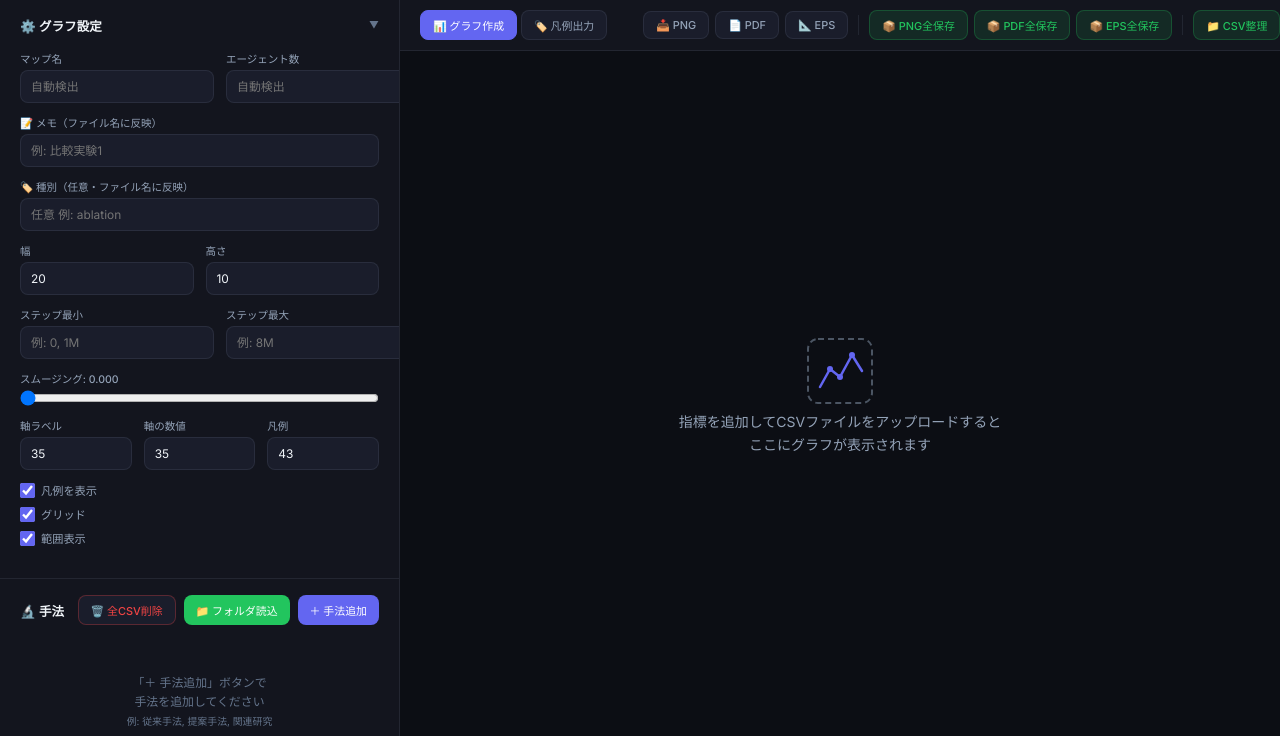
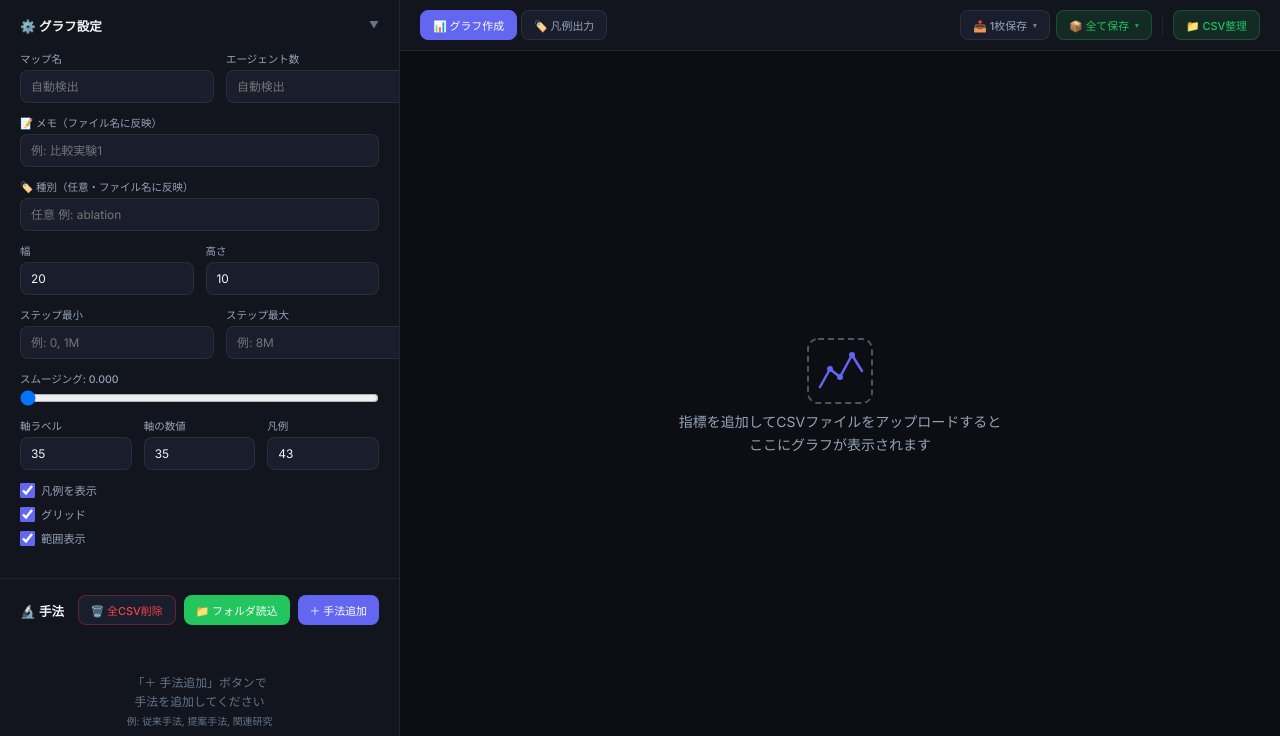
Before and after one commit to Yamaguchi-yushi/make_graph, a Flask app: page / in a window 1280 px wide. Shown: the part 64-800 px from the top of the page. Run offline with Flask 3, Linux system fonts and the light colour scheme; data that the repository does not hold is empty.

Commit message:
Consolidate export buttons into 1枚保存 / 全て保存 dropdowns
The toolbar had six format buttons (PNG/PDF/EPS × single + all), crowding
the metric tabs. Replace them with two dropdowns — "1枚保存" and
"全て保存" — each offering PNG/PDF/EPS. Menus close on selection and on
outside click. Reduces the toolbar to two export controls plus CSV整理.

Co-Authored-By: Claude Opus 4.8 <noreply@anthropic.com>

```diff
--- a/static/app.js
+++ b/static/app.js
@@ -51,6 +51,8 @@ const i18n = {
     "graphs_zip_downloaded": "件のグラフをZIPでダウンロードしました",
     "batch_export_failed": "一括エクスポート失敗: ",
     "export_csv_zip": "📁 CSV整理",
+    "export_single": "📥 1枚保存",
+    "export_all": "📦 全て保存",
     "export_legend": "🏷️ 凡例PDF出力",
     "mode_graph": "📊 グラフ作成",
     "mode_legend": "🏷️ 凡例出力",
@@ -129,6 +131,8 @@ const i18n = {
     "graphs_zip_downloaded": " graphs downloaded as ZIP",
     "batch_export_failed": "Batch export failed: ",
     "export_csv_zip": "📁 Organize CSV",
+    "export_single": "📥 Save one",
+    "export_all": "📦 Save all",
     "export_legend": "🏷️ Export Legend PDF",
     "mode_graph": "📊 Graph",
     "mode_legend": "🏷️ Legend",
@@ -207,6 +211,8 @@ const i18n = {
     "graphs_zip_downloaded": " graphiques téléchargés en ZIP",
     "batch_export_failed": "Échec de l'exportation groupée : ",
     "export_csv_zip": "📁 Organiser CSV",
+    "export_single": "📥 Enregistrer 1",
+    "export_all": "📦 Tout enregistrer",
     "export_legend": "🏷️ Exporter la légende PDF",
     "mode_graph": "📊 Graphique",
     "mode_legend": "🏷️ Légende",
@@ -262,7 +268,28 @@ document.addEventListener("click", (e) => {
   if (dropdown && !dropdown.contains(e.target)) {
     document.getElementById("lang-menu").classList.remove("show");
   }
+  // Export dropdowns: close when clicking outside either one
+  const single = document.getElementById("export-single-dropdown");
+  const all = document.getElementById("export-all-dropdown");
+  if ((!single || !single.contains(e.target)) &&
+      (!all || !all.contains(e.target))) {
+    closeExportMenus();
+  }
 });
+
+function closeExportMenus() {
+  document.getElementById("export-single-menu")?.classList.remove("show");
+  document.getElementById("export-all-menu")?.classList.remove("show");
+}
+
+function toggleExportMenu(which) {
+  const target = document.getElementById(
+    which === "single" ? "export-single-menu" : "export-all-menu");
+  const other = document.getElementById(
+    which === "single" ? "export-all-menu" : "export-single-menu");
+  other?.classList.remove("show");
+  target?.classList.toggle("show");
+}
 
 function applyTranslations() {
   document.querySelectorAll("[data-i18n]").forEach(el => {
--- a/static/style.css
+++ b/static/style.css
@@ -613,6 +613,49 @@ body {
   gap: 12px;
 }
 
+/* ── Export dropdowns (1枚保存 / 全て保存) ──────────────── */
+.export-dropdown {
+  position: relative;
+  display: inline-block;
+}
+.export-dropdown .caret {
+  font-size: .7em;
+  opacity: .8;
+}
+.export-menu {
+  display: none;
+  position: absolute;
+  top: calc(100% + 6px);
+  left: 0;
+  background: var(--bg-elevated);
+  border: 1px solid var(--border-hover);
+  border-radius: var(--radius-sm);
+  box-shadow: 0 8px 24px rgba(0, 0, 0, .5);
+  z-index: 100;
+  min-width: 120px;
+  overflow: hidden;
+  animation: dropIn .2s var(--ease);
+}
+.export-menu.show {
+  display: flex;
+  flex-direction: column;
+}
+.export-menu button {
+  background: none;
+  border: none;
+  padding: 9px 16px;
+  text-align: left;
+  color: var(--text-secondary);
+  font-size: .85rem;
+  font-family: inherit;
+  cursor: pointer;
+  transition: background .15s, color .15s;
+}
+.export-menu button:hover {
+  background: var(--accent);
+  color: white;
+}
+
 /* ── Mode toggle (Graph / Legend) ──────────────────────── */
 .mode-toggle {
   flex-shrink: 0;
--- a/templates/index.html
+++ b/templates/index.html
@@ -185,25 +185,28 @@
             <!-- tabs dynamically -->
           </div>
           <div class="export-buttons" id="graph-export-buttons">
-            <button class="btn btn-ghost btn-sm" onclick="exportCurrent('png')" id="export-png-btn">
-              <span>📥 PNG</span>
-            </button>
-            <button class="btn btn-ghost btn-sm" onclick="exportCurrent('pdf')" id="export-pdf-btn">
-              <span>📄 PDF</span>
-            </button>
-            <button class="btn btn-ghost btn-sm" onclick="exportCurrent('eps')" id="export-eps-btn">
-              <span>📐 EPS</span>
-            </button>
-            <span class="export-divider"></span>
-            <button class="btn btn-export-all btn-sm" onclick="exportAll('png')" id="export-all-png-btn">
-              <span data-i18n="export_all_png">📦 PNG全保存</span>
-            </button>
-            <button class="btn btn-export-all btn-sm" onclick="exportAll('pdf')" id="export-all-pdf-btn">
-              <span data-i18n="export_all_pdf">📦 PDF全保存</span>
-            </button>
-            <button class="btn btn-export-all btn-sm" onclick="exportAll('eps')" id="export-all-eps-btn">
-              <span data-i18n="export_all_eps">📦 EPS全保存</span>
-            </button>
+            <!-- 1枚保存: format chosen from dropdown -->
+            <div class="export-dropdown" id="export-single-dropdown">
+              <button class="btn btn-ghost btn-sm" onclick="toggleExportMenu('single')" id="export-single-btn">
+                <span data-i18n="export_single">📥 1枚保存</span> <span class="caret">▾</span>
+              </button>
+              <div class="export-menu" id="export-single-menu">
+                <button onclick="exportCurrent('png'); closeExportMenus()">PNG</button>
+                <button onclick="exportCurrent('pdf'); closeExportMenus()">PDF</button>
+                <button onclick="exportCurrent('eps'); closeExportMenus()">EPS</button>
+              </div>
+            </div>
+            <!-- 全て保存: format chosen from dropdown -->
+            <div class="export-dropdown" id="export-all-dropdown">
+              <button class="btn btn-export-all btn-sm" onclick="toggleExportMenu('all')" id="export-all-btn">
+                <span data-i18n="export_all">📦 全て保存</span> <span class="caret">▾</span>
+              </button>
+              <div class="export-menu" id="export-all-menu">
+                <button onclick="exportAll('png'); closeExportMenus()">PNG</button>
+                <button onclick="exportAll('pdf'); closeExportMenus()">PDF</button>
+                <button onclick="exportAll('eps'); closeExportMenus()">EPS</button>
+              </div>
+            </div>
             <span class="export-divider"></span>
             <button class="btn btn-export-all btn-sm" onclick="exportCsvZip()" id="export-csv-zip-btn">
               <span data-i18n="export_csv_zip">📁 CSV整理</span>
```
